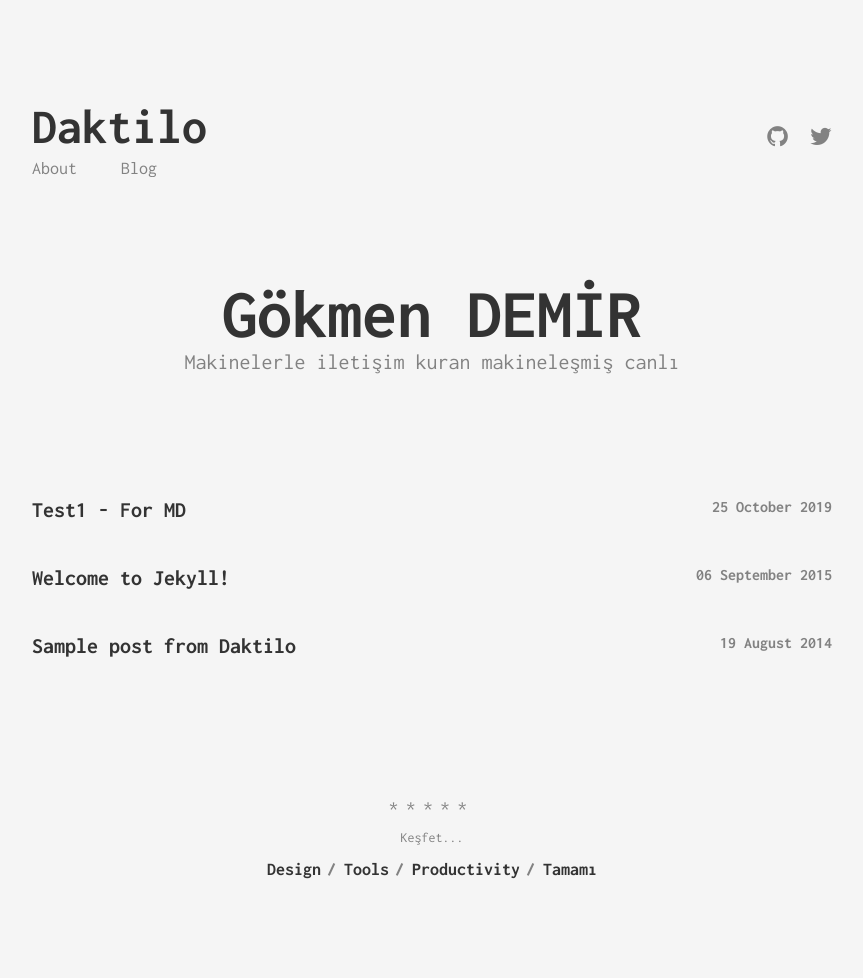
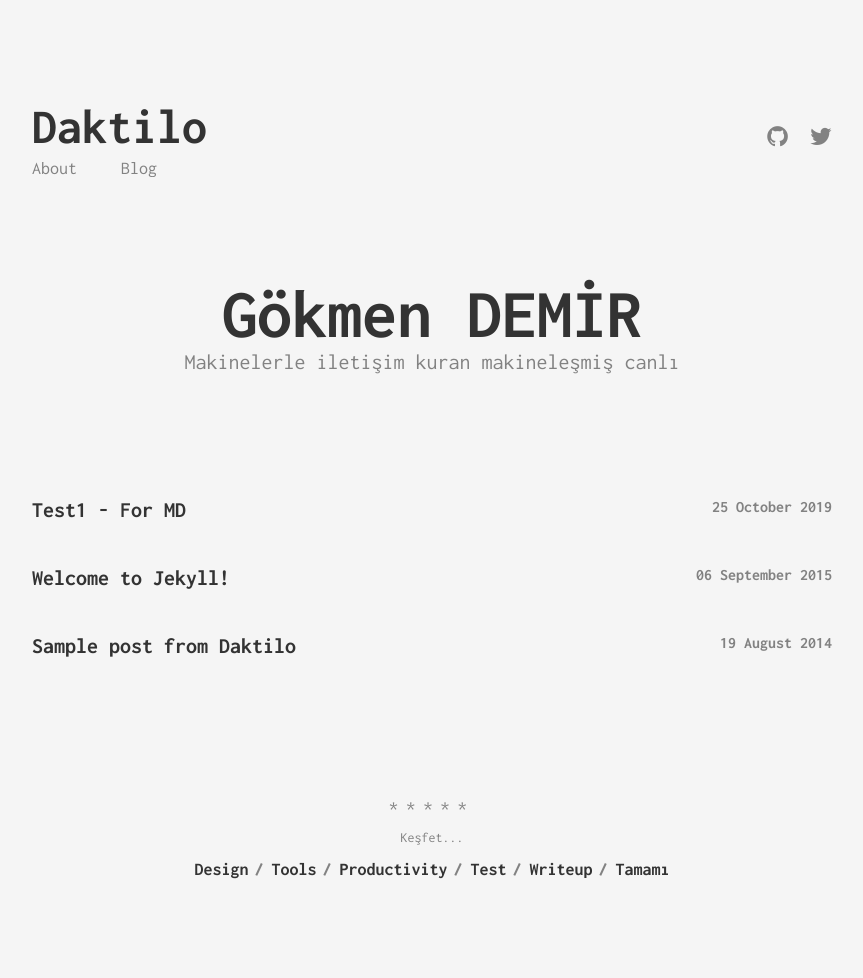
Before and after one commit to JohnGkmn/JohnGkmn.github.io, a Jekyll site: the page built from index.html, in a window 1280 px wide. Shown: the whole page, without its empty margins (208-1071 px from the left). Built offline with Jekyll 4.4.1, drawn with Linux system fonts in a browser that asks for light colours.

Commit message:
Update categories.yml

```diff
--- a/_data/categories.yml
+++ b/_data/categories.yml
@@ -6,3 +6,9 @@
 
 - slug: productivity
   name: Productivity
+
+- slug: test
+  name: Test
+
+- slug: writeup
+  name: Writeup
```
